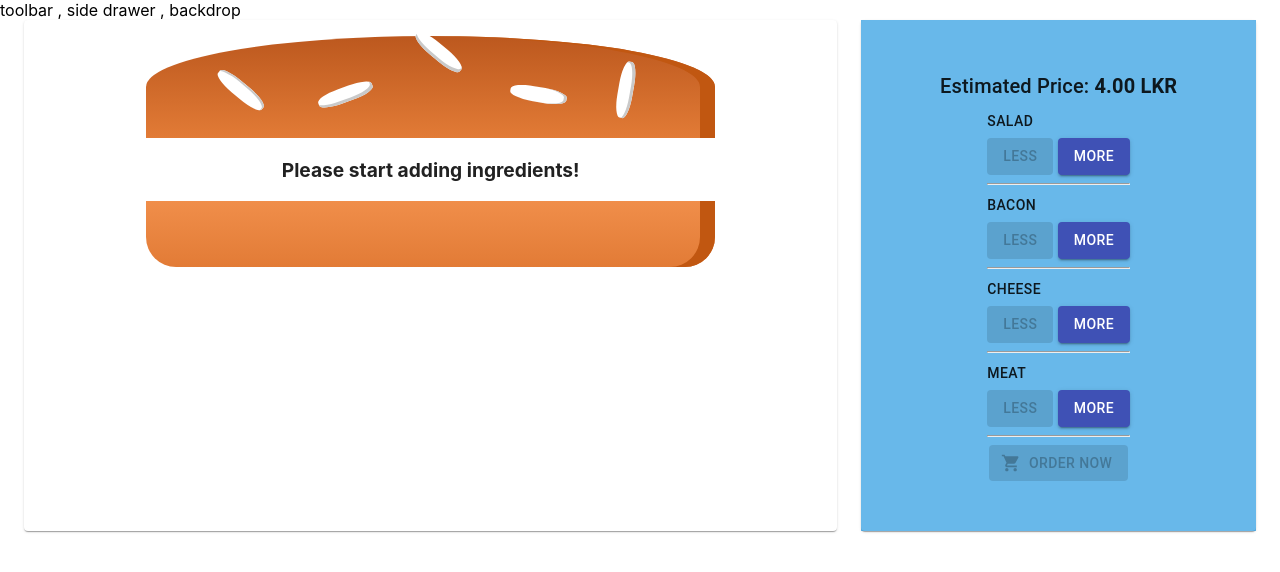
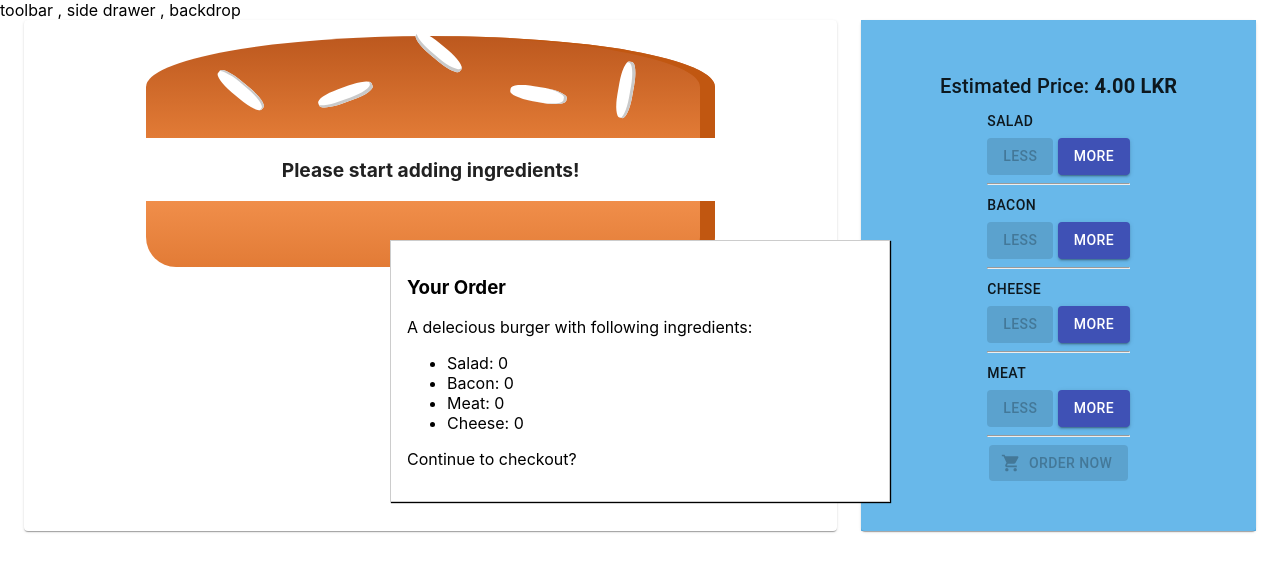
Before and after one commit to KalanaHE/MyBurgerBuilder, a React app: page / in a window 1280 px wide. Shown: the top 572 px of the page. Built offline with nearby package versions, Linux system fonts and the light colour scheme.

Commit message:
order summary modal

```diff
--- /dev/null
+++ b/src/components/Burger/OrderSummary/index.js
@@ -0,0 +1,24 @@
+import React from "react";
+
+import Aux from "../../../hoc/Auxx";
+
+const OrderSummary = (props) => {
+  const ingredientsSummary = Object.keys(props.ingredients).map((igKey) => {
+    return (
+      <li key={igKey}>
+        <span style={{ textTransform: "capitalize" }}>{igKey}</span>:{" "}
+        {props.ingredients[igKey]}
+      </li>
+    );
+  });
+  return (
+    <Aux>
+      <h3>Your Order</h3>
+      <p>A delecious burger with following ingredients:</p>
+      <ul>{ingredientsSummary}</ul>
+      <p>Continue to checkout?</p>
+    </Aux>
+  );
+};
+
+export default OrderSummary;
--- /dev/null
+++ b/src/components/UI/Modal/index.js
@@ -0,0 +1,8 @@
+import React from "react";
+import "./style.css";
+
+const Modal = (props) => {
+  return <div className="Modal">{props.children}</div>;
+};
+
+export default Modal;
--- /dev/null
+++ b/src/components/UI/Modal/style.css
@@ -0,0 +1,20 @@
+.Modal {
+    position: fixed;
+    z-index: 500;
+    background-color: white;
+    width: 70%;
+    border: 1px solid #ccc;
+    box-shadow: 1px 1px 1px black;
+    padding: 16px;
+    /* left: 15%; */
+    top: 30%;
+    box-sizing: border-box;
+    transition: all 0.3s ease-out;
+}
+
+@media (min-width: 600px) {
+    .Modal {
+        width: 500px;
+        left: calc(50% - 250px);
+    }
+}
--- a/src/containers/BurgerBuilder/index.js
+++ b/src/containers/BurgerBuilder/index.js
@@ -5,6 +5,9 @@
 import BuildControls from "../../components/Burger/BuildControls";
 import Grid from "@material-ui/core/Grid";
 import Paper from "@material-ui/core/Paper";
+
+import Modal from "../../components/UI/Modal";
+import OrderSummary from "../../components/Burger/OrderSummary";
 
 const INGREDIENT_PRICES = {
   salad: 1.0,
@@ -82,6 +85,9 @@
 
     return (
       <Aux>
+        <Modal>
+          <OrderSummary ingredients={this.state.ingredients} />
+        </Modal>
         <Grid container spacing={3}>
           <Grid item xs={8}>
             <Paper style={{ height: "100%" }}>
```
Also changed, not shown: src/components/UI/Backdrop/index.js (added).
